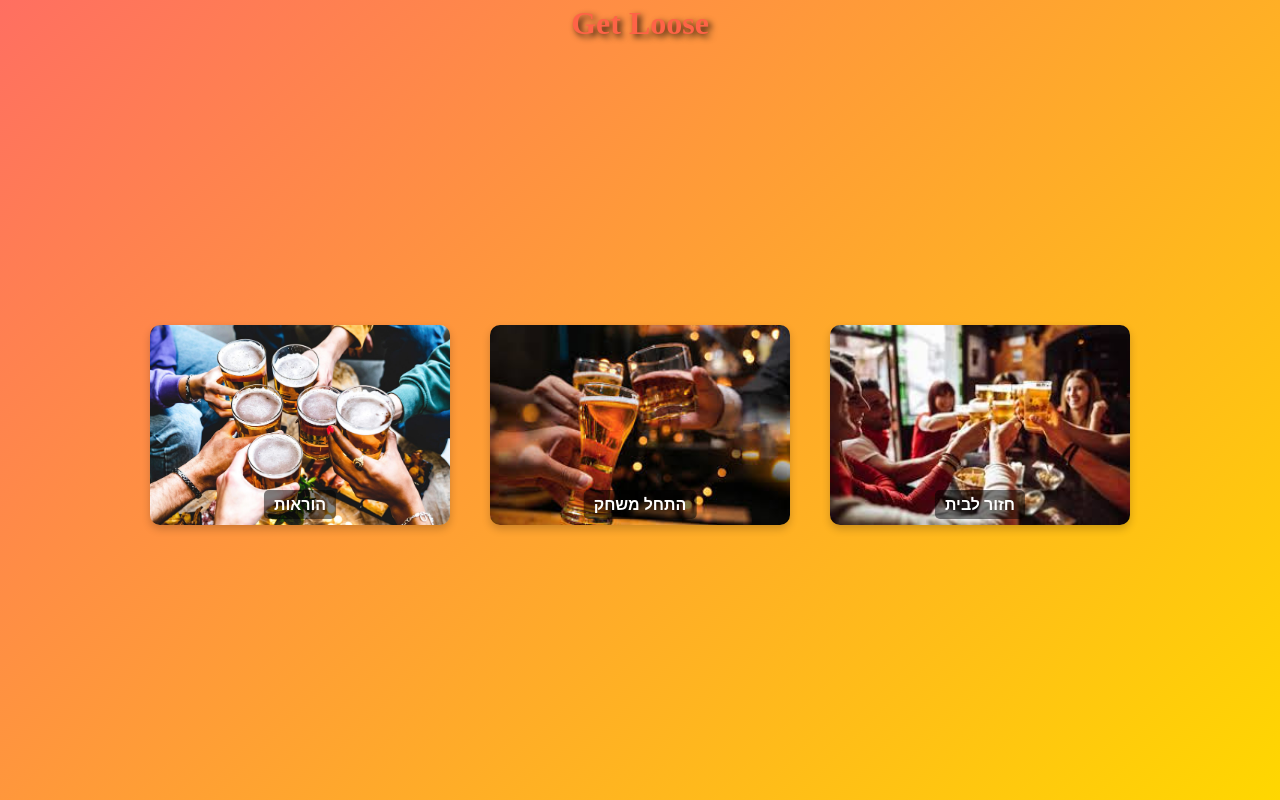
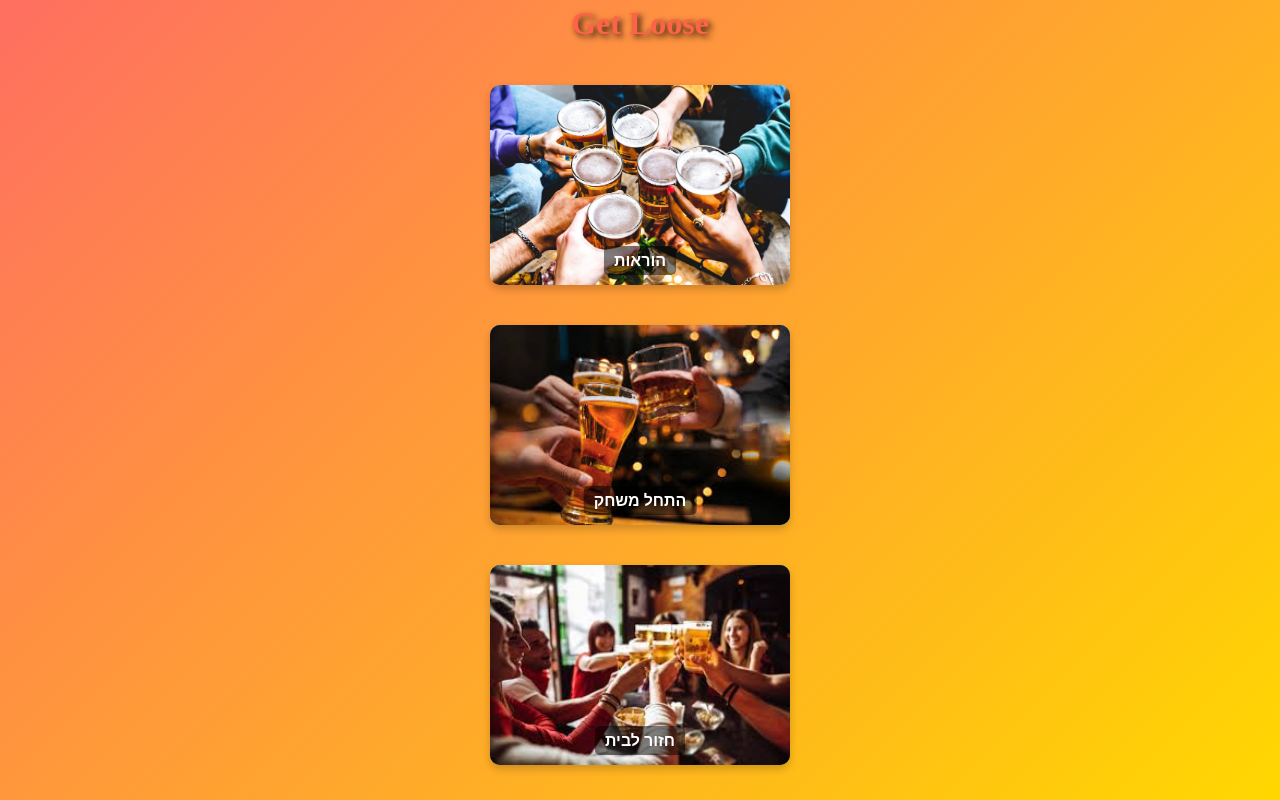
Before and after one commit to bergeron44/getLoose-client, a React (Create React App) app: page /HomePageForDates in a window 1280 px wide. Built offline with nearby package versions, Linux system fonts and the light colour scheme.

Commit message:
littel stayle additing

```diff
--- a/src/App.js
+++ b/src/App.js
@@ -10,6 +10,7 @@ import BackToGame from './components/BackToGame';
 import WaitingForApproval from './pages/WaitingForApproval';
 import DateGame from './pages/DateGame';
 import FrindesGame from './pages/FrindesGame';
+import Instruction from './pages/Instruction';
 import './App.css';
 //bar pages implement
 import BarTable from './barLoginPages/BarTable';
@@ -44,6 +45,7 @@ function App() {
             <Route path="/AddQuestion" element={<AddQuestion />} />
             <Route path="/AddBar" element={<AddBar />} />
             <Route path="/AddPackage" element={<AddPackage />} />
+            <Route path="/Instruction" element={<Instruction />} />
           </Routes>
         </div>
       </div>
--- /dev/null
+++ b/src/pages/HomePageForDates.css
@@ -0,0 +1,76 @@
+/* Container for the card elements */
+.card-container {
+  display: flex;
+  justify-content: center;
+  margin-top: 50px;
+  flex-direction: column;
+}
+
+/* Common styles for each card */
+.card {
+  width: 300px;
+  height: 200px;
+  margin: 20px;
+  border-radius: 10px;
+  overflow: hidden;
+  box-shadow: 0 4px 8px rgba(0, 0, 0, 0.2);
+  text-align: center;
+  text-decoration: none;
+  position: relative;
+  cursor: pointer;
+  transition: transform 0.3s, box-shadow 0.3s;
+}
+
+/* Hover effect for the card */
+.card:hover {
+  transform: scale(1.05);
+  box-shadow: 0 6px 12px rgba(0, 0, 0, 0.3);
+}
+
+/* Image styling for the card */
+.card img {
+  width: 100%;
+  height: 100%;
+  object-fit: cover;
+}
+
+/* Caption styling */
+.card-caption {
+  position: absolute;
+  bottom: 10px;
+  left: 50%;
+  transform: translateX(-50%);
+  color: white;
+  font-weight: bold;
+  background-color: rgba(0, 0, 0, 0.5);
+  padding: 5px 10px;
+  border-radius: 5px;
+}
+
+/* Additional styles for specific cards */
+.choose-date-button {
+  background: #007bff;
+  color: white;
+}
+
+.choose-date-button:hover {
+  background: #0056b3;
+}
+
+.home-button {
+  background: #28a745;
+  color: white;
+}
+
+.home-button:hover {
+  background: #218838;
+}
+
+.instruction-button {
+  background: #ffc107;
+  color: black;
+}
+
+.instruction-button:hover {
+  background: #e0a800;
+}
--- a/src/pages/HomePageForDates.js
+++ b/src/pages/HomePageForDates.js
@@ -2,73 +2,42 @@ import React from 'react';
 import { Link, useNavigate } from 'react-router-dom';
 import { useDispatch, useSelector } from 'react-redux';
 import { setGameType } from '../store/actions/liveGameActions';
+import './HomePageForDates.css';
 
 const HomePageForDates = () => {
   const dispatch = useDispatch();
   const navigate = useNavigate();
   const currentGameType = useSelector((state) => state.liveGames.gameType); // Directly access the gameType from the store
 
-  const cardStyle = {
-    width: '300px',
-    height: '200px',
-    margin: '20px',
-    borderRadius: '10px',
-    overflow: 'hidden',
-    boxShadow: '0 4px 8px rgba(0, 0, 0, 0.2)',
-    textAlign: 'center',
-    textDecoration: 'none',
-    position: 'relative',
-    cursor: 'pointer',
-  };
-
-  const imgStyle = {
-    width: '100%',
-    height: '100%',
-    objectFit: 'cover',
-  };
-
-  const captionStyle = {
-    position: 'absolute',
-    bottom: '10px',
-    left: '50%',
-    transform: 'translateX(-50%)',
-    color: 'white',
-    fontWeight: 'bold',
-    backgroundColor: 'rgba(0, 0, 0, 0.5)',
-    padding: '5px 10px',
-    borderRadius: '5px',
-  };
-
   const handleChooseDateClick = () => {
     console.log('Choose Date button clicked');
     if (currentGameType === 'Date') {
       alert('Starting a new Date game!');
-
     } else {
       dispatch(setGameType('Date'));
-      alert('Current game type is not Date. i fix it');
+      alert('Current game type is not Date. Switching to Date.');
     }
     navigate('/ChooseDate');
   };
 
   return (
-    <div style={{ display: 'flex', justifyContent: 'center', marginTop: '50px' }}>
-      <Link to="/LogoPage" style={cardStyle} onClick={() => console.log('Navigating to LogoPage')}>
-        <div style={{ position: 'relative' }}>
-          <img src="/images/p1.jpg" alt="Page 1" style={imgStyle} />
-          <div style={captionStyle}>הוראות</div>
+    <div className="card-container">
+      <Link to="/Instruction" className="card instruction-button" onClick={() => console.log('Navigating to Instruction')}>
+        <div>
+          <img src="/images/p1.jpg" alt="Instruction" />
+          <div className="card-caption">הוראות</div>
         </div>
       </Link>
-      <div onClick={handleChooseDateClick} style={cardStyle}>
-        <div style={{ position: 'relative' }}>
-          <img src="/images/p2.jpeg" alt="Page 2" style={imgStyle} />
-          <div style={captionStyle}>התחל משחק</div>
+      <div className="card choose-date-button" onClick={handleChooseDateClick}>
+        <div>
+          <img src="/images/p2.jpeg" alt="Page 2" />
+          <div className="card-caption">התחל משחק</div>
         </div>
       </div>
-      <Link to="/page3" style={cardStyle} onClick={() => console.log('Navigating to page3')}>
-        <div style={{ position: 'relative' }}>
-          <img src="/images/p3.jpeg" alt="Page 3" style={imgStyle} />
-          <div style={captionStyle}>חזור לבית</div>
+      <Link to="/" className="card home-button" onClick={() => console.log('Navigating to home Page')}>
+        <div>
+          <img src="/images/p3.jpeg" alt="homePage" />
+          <div className="card-caption">חזור לבית</div>
         </div>
       </Link>
     </div>
--- a/src/pages/HomePageForDates.module.css
+++ /dev/null
@@ -1,107 +0,0 @@
-html {
-  -webkit-touch-callout: none;
-  -webkit-user-select: none;
-  -khtml-user-select: none;
-  -moz-user-select: none;
-  -ms-user-select: none;
-  user-select: none;
-}
-
-body {
-  margin: 0 auto;
-  padding: 0;
-  font-family: sans-serif;
-  text-align: center;
-}
-
-img {
-  width: 100%;
-}
-
-li {
-  list-style: none;
-}
-
-h1, h2 {
-  font-weight: 500;
-}
-
-/* Example CSS for HomePageForDates */
-.master-root {
-  position: relative;
-  width: 100%;
-  height: 100vh;
-  overflow: hidden;
-  background-color: white; /* Ensure this is the desired color */
-}
-
-
-.card {
-  background-color: white;
-  background-size: cover;
-  position: absolute;
-  background: #F8F3F3;
-  height: 200px;
-  width: 180px;
-  margin: 0 auto;
-  transition: box-shadow .3s;
-  box-shadow: 0 10px 20px rgba(0,0,0,0.19), 0 6px 6px rgba(0,0,0,0.23);
-  cursor: pointer;
-}
-
-.animate {
-  transition: transform .3s;
-  box-shadow: none;
-}
-
-.inactive {
-  box-shadow: none;
-}
-
-.alert {
-  width: 45%;
-  min-height: 10%;
-  position: absolute;
-  z-index: 9999;
-  opacity: 0;
-  transition: opacity .5s;
-  color: white;
-  vertical-align: middle;
-  line-height: 3rem;
-}
-
-.alert-visible {
-  opacity: 1;
-}
-
-.alert-right {
-  top: 0;
-  right: 0;
-  background: green;
-  border-top-left-radius: 50px;
-  border-bottom-left-radius: 50px;
-}
-
-.alert-left {
-  top: 0;
-  left: 0;
-  background: red;
-  border-top-right-radius: 50px;
-  border-bottom-right-radius: 50px;
-}
-
-.alert-top {
-  background: purple;
-  border-radius: 50px;
-  transform: translate(-50%, 0);
-  margin-left: 50%;
- }
-
- .alert-bottom {
-  bottom: 0;
-  background: blue;
-  border-top-left-radius: 50px;
-  border-radius: 50px;
-  transform: translate(-50%, 0);
-  margin-left: 50%;
- }
--- a/src/pages/HomePageForFrindes.js
+++ b/src/pages/HomePageForFrindes.js
@@ -17,9 +17,9 @@ const HomePageForFriends = () => {
 
   return (
     <div className="home-page-container">
-      <Link to="/LogoPage" className="card-link" onClick={() => console.log('Navigating to LogoPage')}>
+      <Link to="/Instruction" className="card-link" onClick={() => console.log('Navigating to Instruction')}>
         <div className="card">
-          <img src="/images/p6.jpeg" alt="Page 1" className="card-image" />
+          <img src="/images/p6.jpeg" alt="Instruction" className="card-image" />
           <div className="card-caption">הוראות</div>
         </div>
       </Link>
@@ -27,9 +27,9 @@ const HomePageForFriends = () => {
         <img src="/images/p4.jpeg" alt="Page 2" className="card-image" />
         <div className="card-caption">התחל משחק</div>
       </div>
-      <Link to="/page3" className="card-link" onClick={() => console.log('Navigating to page3')}>
+      <Link to="/" className="card-link" onClick={() => console.log('Navigating to home Page')}>
         <div className="card">
-          <img src="/images/p5.jpeg" alt="Page 3" className="card-image" />
+          <img src="/images/p5.jpeg" alt="homePage" className="card-image" />
           <div className="card-caption">חזור לבית</div>
         </div>
       </Link>
--- a/src/pages/Instruction.css
+++ b/src/pages/Instruction.css
@@ -0,0 +1,99 @@
+/* Background styling with a gradient of green and yellow */
+.instruction-container {
+  display: flex;
+  align-items: center;
+  justify-content: center;
+  height: 100vh;
+  background: linear-gradient(45deg, #00ff00, #ffff00);
+}
+
+/* Instruction card styling */
+.instruction-card {
+  background: white;
+  border-radius: 20px;
+  padding: 40px;
+  max-width: 90%;
+  width: 100%;
+  box-shadow: 0 10px 20px rgba(0, 0, 0, 0.2);
+  text-align: center;
+  position: relative;
+}
+
+/* Graffiti-style caption above the bubble */
+.graffiti-caption {
+  font-family: 'Graffiti', cursive;
+  font-size: 48px;
+  color: #ff5733;
+  margin-bottom: 20px;
+  text-shadow: 2px 2px 4px #000000;
+}
+
+/* Bubble styling */
+.bubble {
+  display: flex;
+  align-items: center;
+  justify-content: center;
+  width: 200px;
+  height: 200px;
+  background-color: #d5fc47;
+  border-radius: 50%;
+  color: #0c0303;
+  font-size: 24px;
+  text-align: center;
+  padding: 20px;
+  cursor: pointer;
+  margin: 0 auto;
+  animation: float 3s infinite ease-in-out;
+  transition: transform 0.3s ease-in-out, box-shadow 0.3s ease-in-out;
+  box-shadow: 0 4px 8px rgba(0, 0, 0, 0.1);
+}
+
+/* Floating animation for the bubble */
+@keyframes float {
+  0% {
+    transform: translateY(0);
+  }
+  50% {
+    transform: translateY(-20px);
+  }
+  100% {
+    transform: translateY(0);
+  }
+}
+
+/* Bubble hover and active states */
+.bubble:hover {
+  transform: scale(1.05);
+  box-shadow: 0 8px 16px rgba(0, 0, 0, 0.2);
+}
+
+.bubble:active {
+  animation: explode 0.5s forwards;
+  background-color: transparent;
+  box-shadow: none;
+  transform: scale(0.9);
+}
+
+/* Realistic explosion animation */
+@keyframes explode {
+  0% {
+    transform: scale(1);
+    opacity: 1;
+  }
+  50% {
+    transform: scale(1.5);
+    opacity: 0.7;
+    background-color: #ff5733;
+  }
+  100% {
+    transform: scale(3);
+    opacity: 0;
+    background-color: #ffcc00;
+  }
+}
+
+/* Emoji styling */
+.emoji-container {
+  margin-top: 20px;
+  font-size: 2rem;
+}
```
Also changed, not shown: src/pages/Instruction.js (+62 -4 lines).
